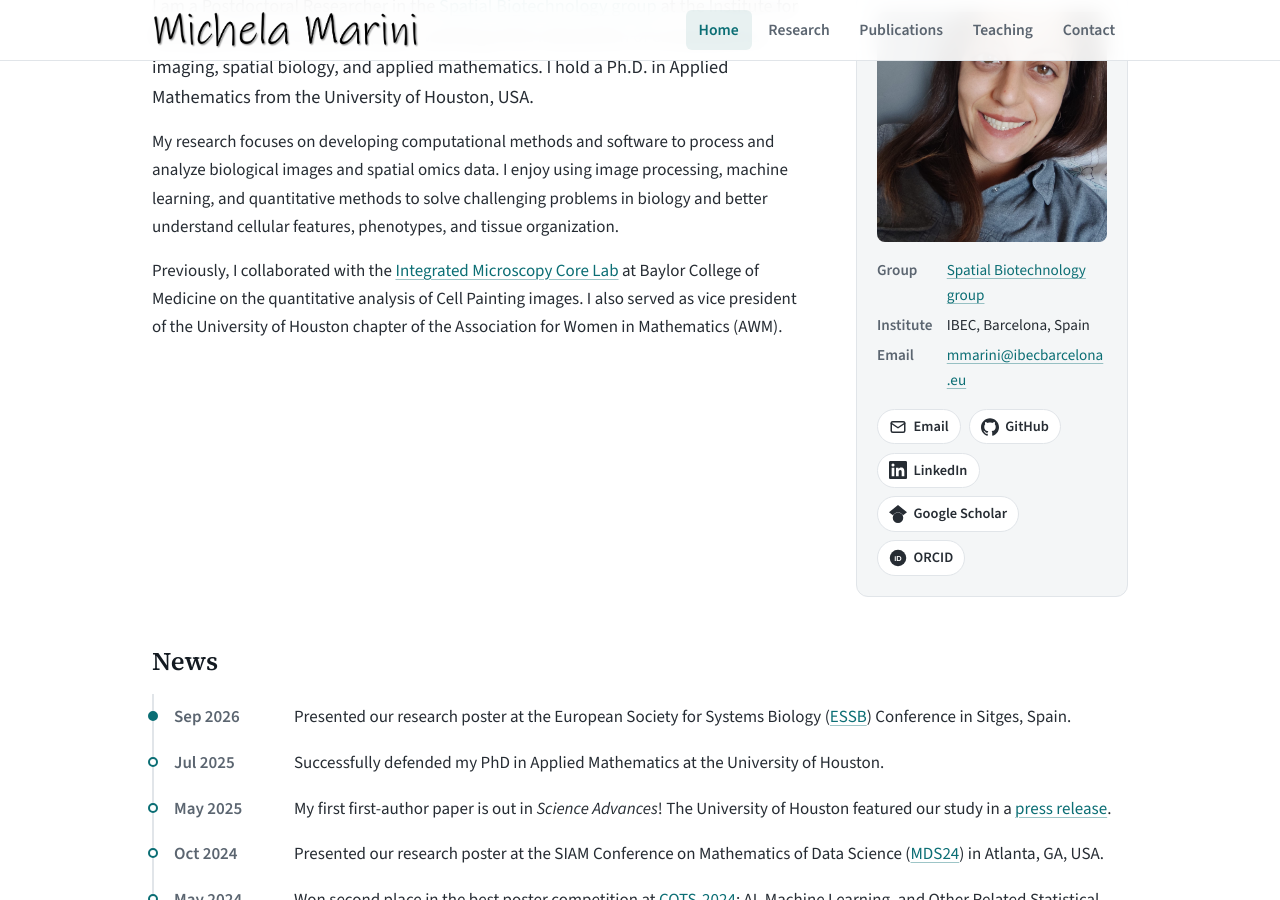
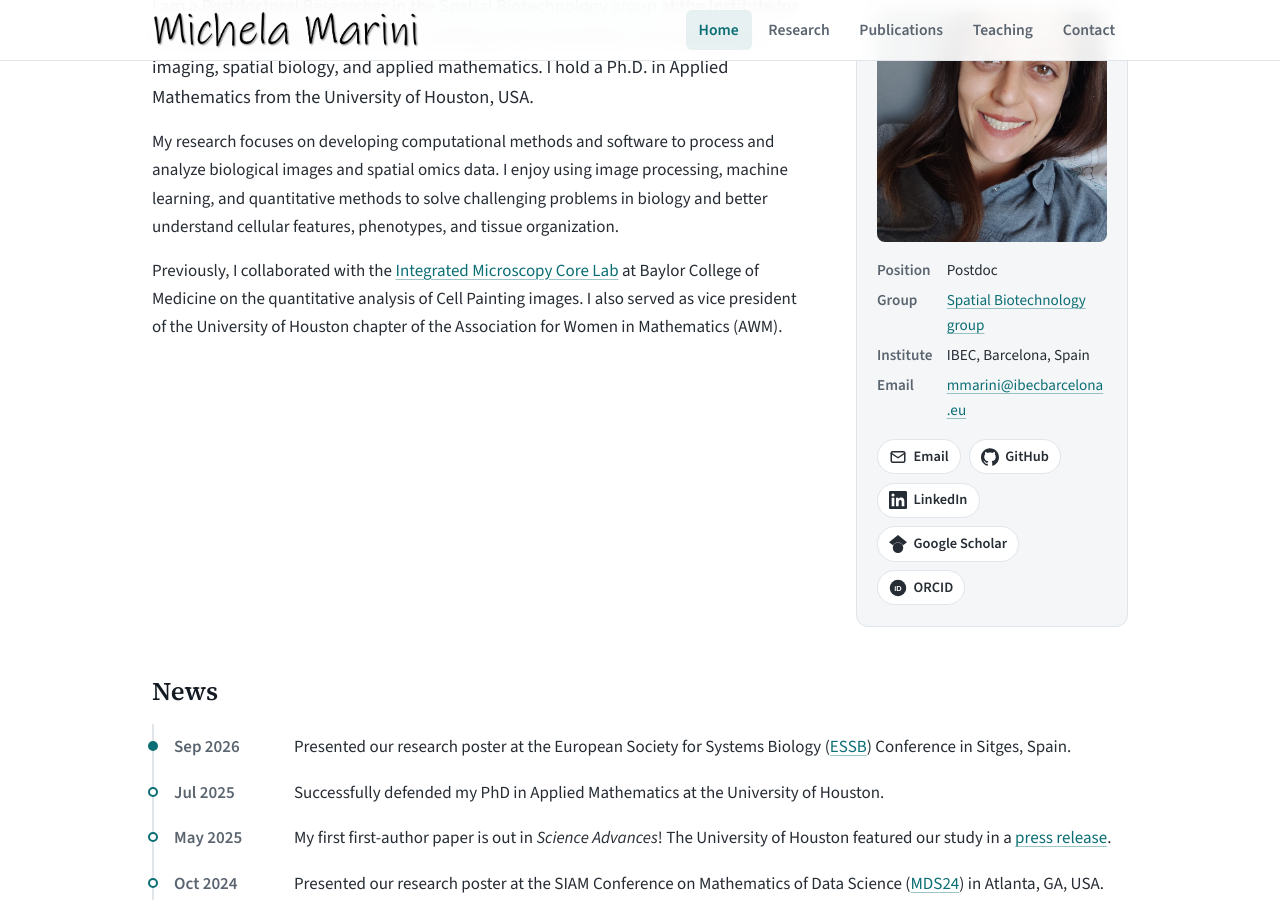
Before and after one commit to MichelaMarini/MichelaMarini.github.io, a Jekyll site: the page built from index.md, in a window 1280 px wide and 900 px high, scrolled down 546 px. Built offline with Jekyll 4.4.1, drawn with Linux system fonts in a browser that asks for light colours.

Commit message:
Update index.md

```diff
--- a/index.md
+++ b/index.md
@@ -15,6 +15,7 @@ Previously, I collaborated with the [Integrated Microscopy Core Lab](https://www
   <aside class="intro-card">
     <img src="{{ '/images/me.jpeg' | relative_url }}" alt="Portrait of {{ site.author.name }}" class="portrait">
     <dl class="facts">
+      <dt>Position</dt><dd>Postdoc</dd>
       <dt>Group</dt><dd><a href="{{ site.author.group_url }}">{{ site.author.group }}</a></dd>
       <dt>Institute</dt><dd>IBEC, {{ site.author.city }}</dd>
       <dt>Email</dt><dd><a href="mailto:{{ site.author.email }}">{{ site.author.email }}</a></dd>
```
